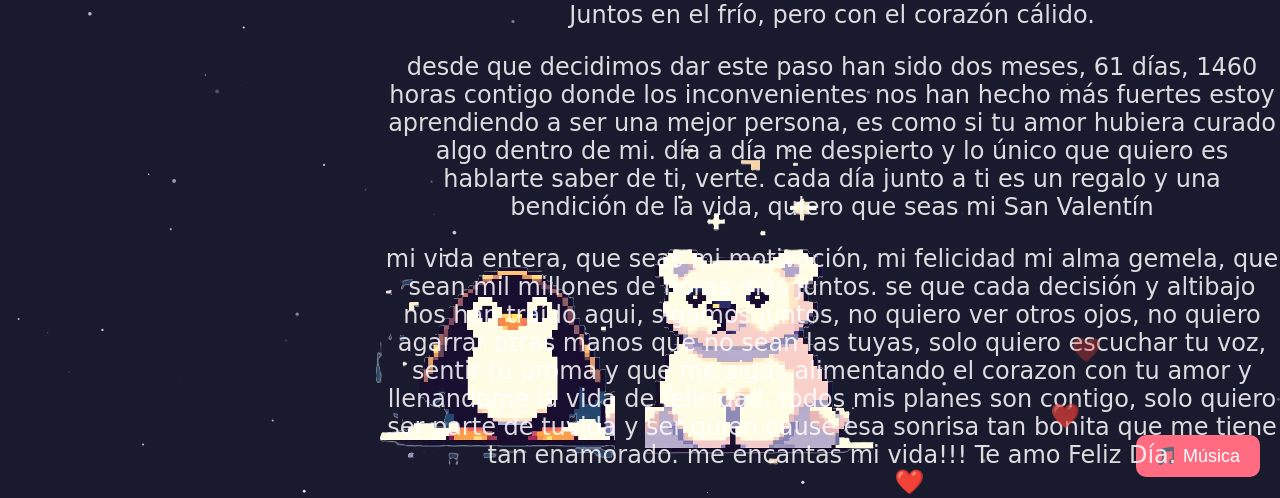
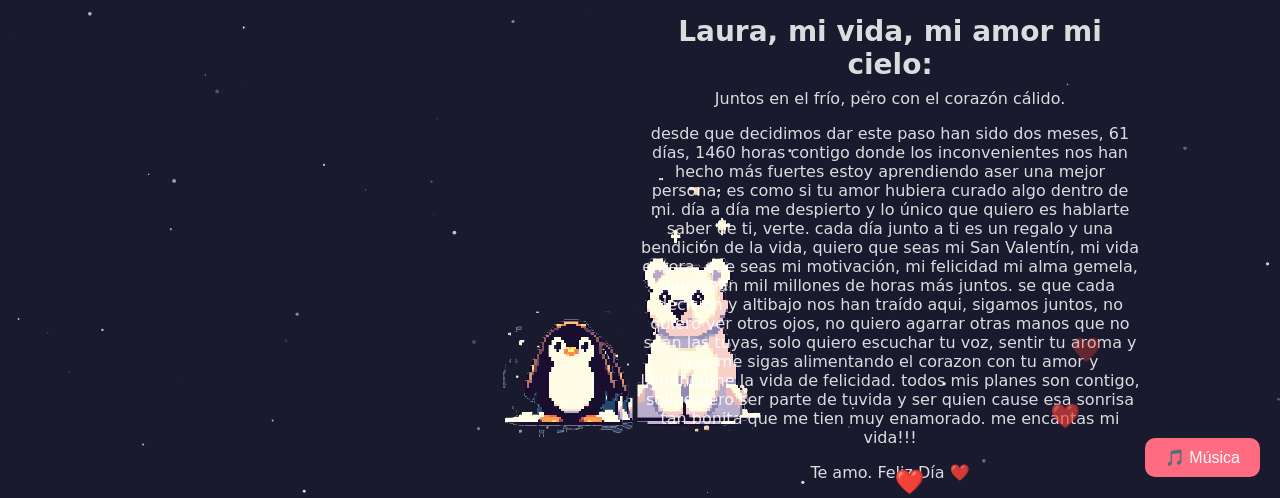
Before and after one commit to BrandoHormaza/pinguino-oso-luna, a plain HTML site: page index.html in a window 1280 px wide. Shown: the part 303-801 px from the top of the page. Drawn offline with Linux system fonts and the light colour scheme.

Commit message:
Laura carta
correción tamaño

```diff
--- a/index.html
+++ b/index.html
@@ -11,10 +11,13 @@
 
     <div class="scene">
         <div class="moon"></div>
-        <div class="characters"></div>
+        <div class="characters">
+            <img src="penguin.png" alt="Pingüino" class="character">
+            <img src="polar_bear.png" alt="Oso Polar" class="character">
+        </div>
     </div>
 
-    <!-- Texto añadido -->
+    <!-- Contenedor de texto -->
     <div class="text-container">
 
     </div>
--- a/script.js
+++ b/script.js
@@ -83,34 +83,28 @@ function createScene() {
     textContainer.classList.add('text-container');
     textContainer.innerHTML = `
         <h1>Laura, mi vida, mi amor mi cielo:</h1>
-        <p>Juntos en el frío, pero con el corazón cálido.<p>
+
+        <p>Juntos en el frío, pero con el corazón cálido.</p>
 
         <p>desde que decidimos dar este paso han sido dos meses, 61 días, 1460 horas contigo donde
         los inconvenientes nos han hecho más fuertes
-        estoy aprendiendo a ser una mejor persona, es como si tu amor hubiera
+        estoy aprendiendo aser una mejor persona, es como si tu amor hubiera
         curado algo dentro de mi.
         día a día me despierto y lo único que quiero es hablarte saber de ti, verte.
 
-        cada día junto a ti es un regalo y una bendición de la vida, quiero que seas mi
-        San Valentín<p>
-
-        <p>mi vida entera, que seas mi motivación, mi felicidad mi alma gemela, que sean mil millones de horas más
+        cada día junto a ti es un regalo y una bendición de la vida, quiero que seas mi San Valentín,
+        mi vida entera, que seas mi motivación, mi felicidad mi alma gemela, que sean mil millones de horas más
         juntos.
 
         se que cada decisión y altibajo nos han traído aqui, sigamos juntos,
         no quiero ver otros ojos, no quiero agarrar otras manos que no sean las tuyas, solo quiero escuchar tu voz,
         sentir tu aroma y que me sigas alimentando el corazon con tu amor y llenandome la vida de felicidad.
 
-        todos mis planes son contigo, solo quiero ser parte de tuvida y ser quien cause esa sonrisa tan bonita que me tiene tan enamorado.
+        todos mis planes son contigo, solo quiero ser parte de tuvida y ser quien cause esa sonrisa tan bonita que me tien muy enamorado.
 
         me encantas mi vida!!!
-
-        Te amo Feliz Día.</p>
+        <p>Te amo. Feliz Día ❤️</p>
     `;
-    textContainer.style.position = 'absolute';
-    textContainer.style.top = '30%';
-    textContainer.style.left = '30%';
-    textContainer.style.transform = 'translate(-50%, -50%)';
     document.body.appendChild(textContainer);
 
     // Ajustar la animación del texto
@@ -133,7 +127,6 @@ function createScene() {
 const audio = document.createElement('audio');
 audio.src = 'Locos - Leon larregui (Letra).mp3'; // Ubicación del archivo de música
 audio.loop = true;
-audio.autoplay = true;
 audio.volume = 0.2;
 document.body.appendChild(audio);
 
@@ -150,9 +143,63 @@ musicButton.onclick = () => {
 };
 document.body.appendChild(musicButton);
 
-// Estilos para los corazones animados
+// Estilos para móviles
 document.head.insertAdjacentHTML('beforeend', `
     <style>
+        body {
+            overflow: hidden;
+            font-family: Arial, sans-serif;
+        }
+
+        .text-container {
+            position: absolute;
+            top: 40%;
+            left: 50%;
+            transform: translate(-50%, -50%);
+            text-align: center;
+            color: white;
+            font-family: 'Dancing Script', cursive;
+            width: 90%;
+            max-width: 500px;
+            font-size: 18px;
+            opacity: 0.9;
+        }
+
+        h1 {
+            font-size: 28px;
+        }
+
+        p {
+            font-size: 16px;
+            margin-top: 8px;
+        }
+
+        /* Ajustes de personajes */
+        .characters {
+            position: absolute;
+            bottom: 5%;
+            left: 50%;
+            transform: translateX(-50%);
+            display: flex;
+            justify-content: center;
+            align-items: flex-end;
+            gap: 15px;
+        }
+
+        .character {
+            width: 100px;
+            height: auto;
+        }
+
+        #penguin {
+            width: 120px;
+        }
+
+        #polarBear {
+            width: 140px;
+        }
+
+        /* Corazones animados */
         .heart {
             position: absolute;
             bottom: 0;
@@ -160,16 +207,19 @@ document.head.insertAdjacentHTML('beforeend', `
             color: red;
             animation: floatUp 3s linear infinite;
         }
+
         @keyframes floatUp {
             0% { transform: translateY(0); opacity: 1; }
             100% { transform: translateY(-200px); opacity: 0; }
         }
+
+        /* Botón de música */
         .music-button {
             position: absolute;
             bottom: 20px;
             right: 20px;
             padding: 10px 20px;
-            font-size: 18px;
+            font-size: 16px;
             border: none;
             background: #ff6b81;
             color: white;
@@ -177,8 +227,42 @@ document.head.insertAdjacentHTML('beforeend', `
             cursor: pointer;
             transition: background 0.3s;
         }
+
         .music-button:hover {
             background: #ff4757;
         }
+
+        /* Ajustes específicos para móviles */
+        @media (max-width: 768px) {
+            .text-container {
+                font-size: 14px;
+                top: 35%;
+                width: 85%;
+            }
+
+            h1 {
+                font-size: 24px;
+            }
+
+            p {
+                font-size: 14px;
+            }
+
+            .characters {
+                bottom: 10%;
+            }
+
+            .character {
+                width: 80px;
+            }
+
+            #penguin {
+                width: 100px;
+            }
+
+            #polarBear {
+                width: 120px;
+            }
+        }
     </style>
 `);
--- a/styles.css
+++ b/styles.css
@@ -12,6 +12,8 @@ canvas {
     position: absolute;
     top: 0;
     left: 0;
+    width: 100vw;
+    height: 100vh;
     z-index: -1;
 }
 
@@ -23,21 +25,21 @@ canvas {
     display: flex;
     justify-content: center;
     align-items: flex-end;
-    gap: 30px; /* Reducido para centrar más los personajes */
-    bottom: 20px; /* Más cerca de la parte inferior */
+    gap: 20px; /* Reducido para móviles */
+    bottom: 10px;
 }
 
 /* Luna en el cielo */
 .moon {
     position: absolute;
-    top: 10%; /* Ajustado para que el texto quepa mejor */
+    top: 8%; /* Ajustado para móviles */
     left: 50%;
     transform: translateX(-50%);
-    width: 80px; /* Tamaño aumentado */
-    height: 80px;
+    width: 60px; /* Tamaño reducido para pantallas pequeñas */
+    height: 60px;
     background: radial-gradient(circle, #f5f3ce, #b0a87f);
     border-radius: 50%;
-    box-shadow: 0 0 30px rgba(255, 255, 255, 0.5);
+    box-shadow: 0 0 20px rgba(255, 255, 255, 0.5);
 }
 
 /* Contenedor de los personajes */
@@ -49,48 +51,48 @@ canvas {
     display: flex;
     justify-content: center;
     align-items: flex-end;
-    gap: 30px;
+    gap: 15px; /* Espacio reducido para móviles */
 }
 
 /* Configuración de los sprites pixel-art */
 .character {
-    width: 220px;
-    height: 220px;
+    width: 180px; /* Tamaño base más pequeño */
+    height: auto;
     background-size: contain;
     background-repeat: no-repeat;
 }
 
 /* Ajustes individuales */
 #penguin {
-    width: 240px;
-    height: 240px;
+    width: 200px;
 }
 
 #polarBear {
-    width: 260px;
-    height: 400px;
+    width: 220px;
+    height: 320px;
 }
 
 /* Texto centrado */
 .text-container {
     position: absolute;
-    top: 50%; /* Centrado verticalmente */
+    top: 45%; /* Ajustado para mejor visibilidad */
     left: 50%;
     transform: translate(-50%, -50%);
     text-align: center;
     color: white;
     font-family: 'Dancing Script', cursive;
     animation: fadeIn 2s ease-in-out infinite alternate;
+    width: 90%; /* Para que no se corte en móviles */
 }
 
 h1 {
-    font-size: 48px;
+    font-size: 36px; /* Reducido para móviles */
     margin: 0;
 }
 
 p {
-    font-size: 24px;
-    margin-top: 10px;
+    font-size: 18px; /* Tamaño más accesible */
+    margin-top: 8px;
 }
 
 /* Animación para el texto */
@@ -98,3 +100,32 @@ p {
     0% { opacity: 0.7; transform: translateY(0); }
     100% { opacity: 1; transform: translateY(-5px); }
 }
+
+/* 🔹 Ajustes específicos para móviles */
+@media (max-width: 768px) {
+    .character {
+        width: 120px; /* Reducido en pantallas pequeñas */
+    }
+
+    #penguin {
+        width: 140px;
+    }
+
+    #polarBear {
+        width: 160px;
+        height: 250px;
+    }
+
+    .text-container {
+        font-size: 14px;
+        top: 40%;
+    }
+
+    h1 {
+        font-size: 28px;
+    }
+
+    p {
+        font-size: 16px;
+    }
+}
```
Also changed, not shown: 1 other file.
